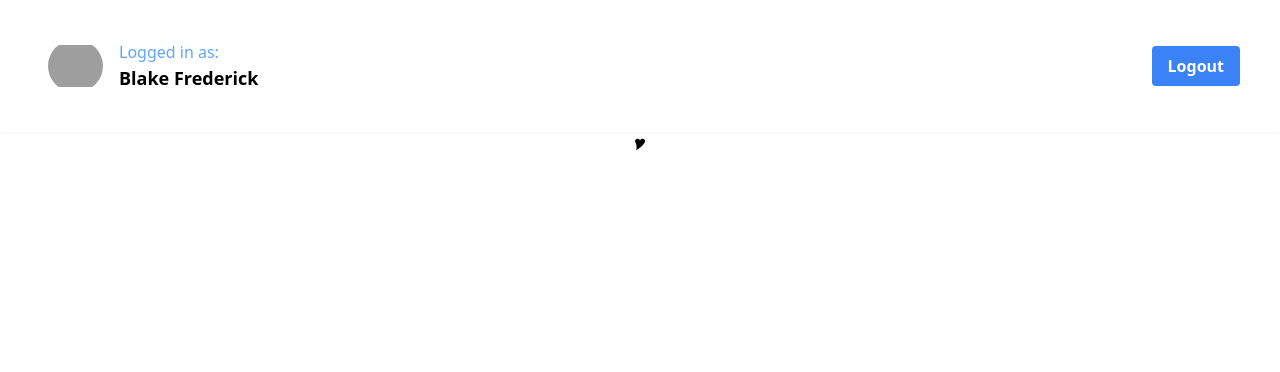
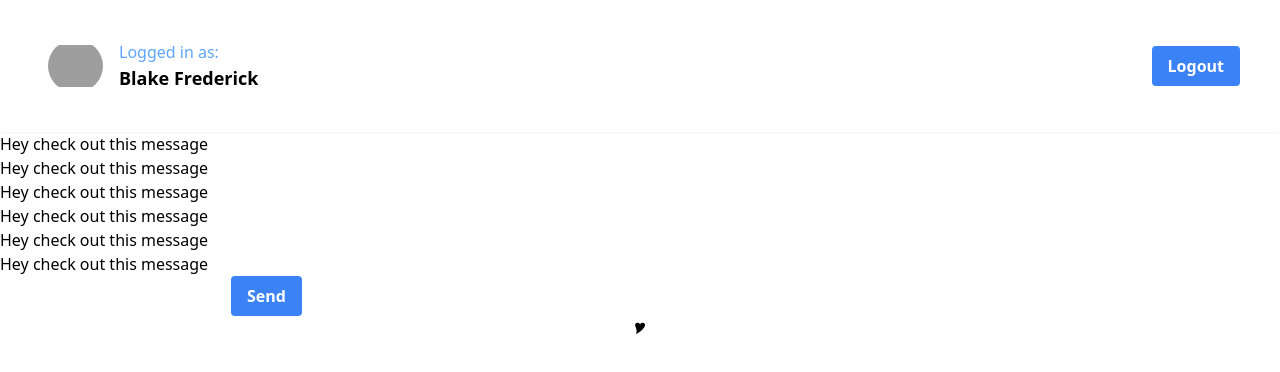
Before and after one commit to blakefrederick/myco, a Next.js app: page / in a window 1280 px wide. Shown: the top 372 px of the page. Built offline with nearby package versions, Linux system fonts and the light colour scheme; grey boxes are pictures that could not be loaded.

Commit message:
Hey check out this message

```diff
--- /dev/null
+++ b/app/ChatInput.tsx
@@ -0,0 +1,13 @@
+import React from 'react'
+
+function ChatInput() {
+  return (
+    <form>
+        <input type="input"></input>
+        <button className="bg-blue-500 hover:bg-blue-700 text-white font-bold py-2 px-4 rounded"
+        type="submit">Send</button>
+    </form>
+  )
+}
+
+export default ChatInput
--- /dev/null
+++ b/app/MessageList.tsx
@@ -0,0 +1,16 @@
+import React from 'react'
+
+function MessageList() {
+  return (
+    <div>
+        <p>Hey check out this message</p>
+        <p>Hey check out this message</p>
+        <p>Hey check out this message</p>
+        <p>Hey check out this message</p>
+        <p>Hey check out this message</p>
+        <p>Hey check out this message</p>
+    </div>
+  )
+}
+
+export default MessageList
--- a/app/page.tsx
+++ b/app/page.tsx
@@ -1,8 +1,14 @@
 import React from 'react'
+import MessageList from './MessageList'
+import ChatInput from './ChatInput'
 
 function HomePage() {
     return (
-        <h1 className="text-center">🎔</h1>
+        <main>
+            <MessageList />
+            <ChatInput/>
+            <h1 className="text-center">🎔</h1>
+        </main>
     )
 }
 
```
